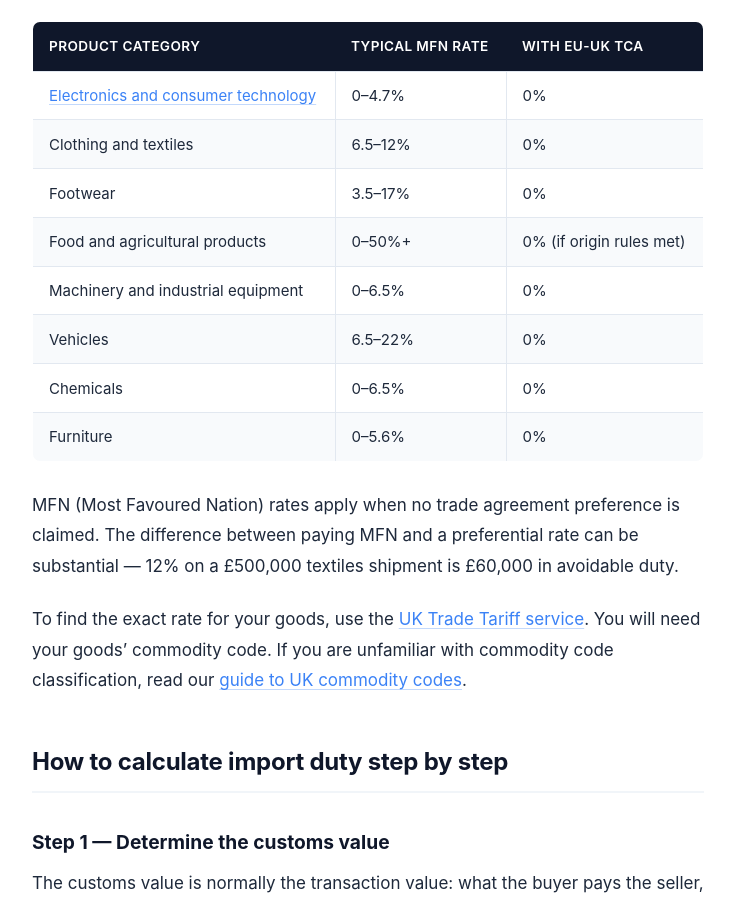
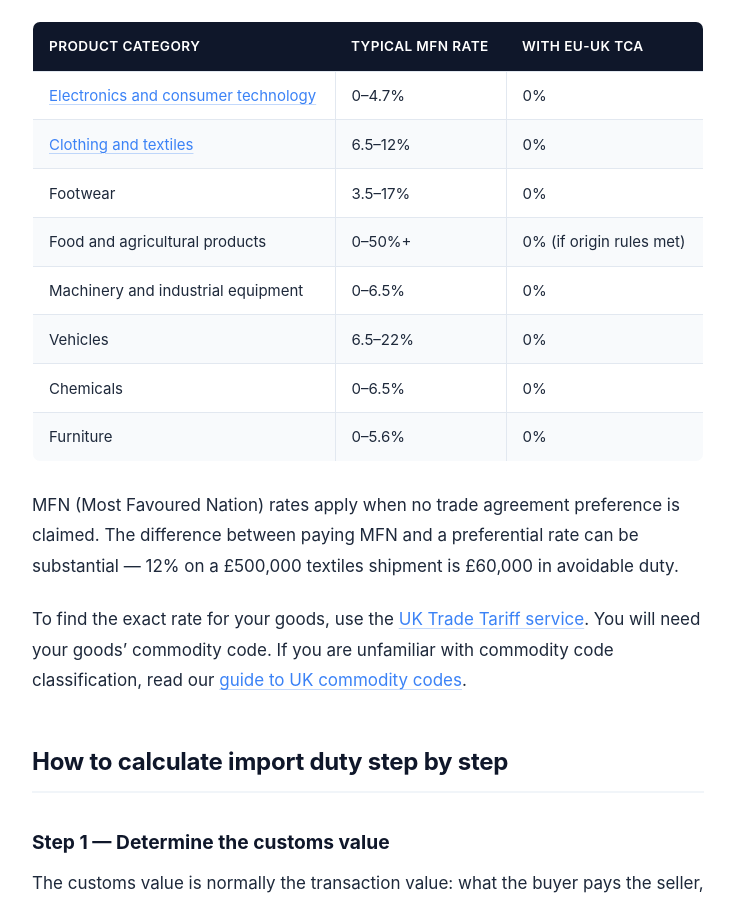
Before and after one commit to dannyhamilton12/logisticsedge, an Astro site: page /articles/import-duty-uk-complete-guide in a window 1280 px wide. Shown: the part 3720-4623 px from the top of the page, without its empty margins (272-1007 px from the left). Built offline with nearby package versions, Linux system fonts and the light colour scheme; Astro itself is replaced by a stand-in of ours.

Commit message:
SEO: Add bidirectional link from import duty guide to clothing article
Completed topical clustering between pillar and supporting content:
- Import duty guide now links to both electronics and clothing articles
- Strengthens topic authority for customs duty content cluster
- Improves user navigation between related content

Co-Authored-By: Paperclip <noreply@paperclip.ing>

```diff
--- a/src/content/articles/import-duty-uk-complete-guide.md
+++ b/src/content/articles/import-duty-uk-complete-guide.md
@@ -46,7 +46,7 @@ Duty rates vary significantly by product. The UK Global Tariff (UKGT) schedule c
 | Product Category | Typical MFN Rate | With EU-UK TCA |
 |---|---|---|
 | [Electronics and consumer technology](/articles/uk-customs-duty-on-electronics/) | 0–4.7% | 0% |
-| Clothing and textiles | 6.5–12% | 0% |
+| [Clothing and textiles](/articles/uk-import-duty-on-clothing/) | 6.5–12% | 0% |
 | Footwear | 3.5–17% | 0% |
 | Food and agricultural products | 0–50%+ | 0% (if origin rules met) |
 | Machinery and industrial equipment | 0–6.5% | 0% |
```
